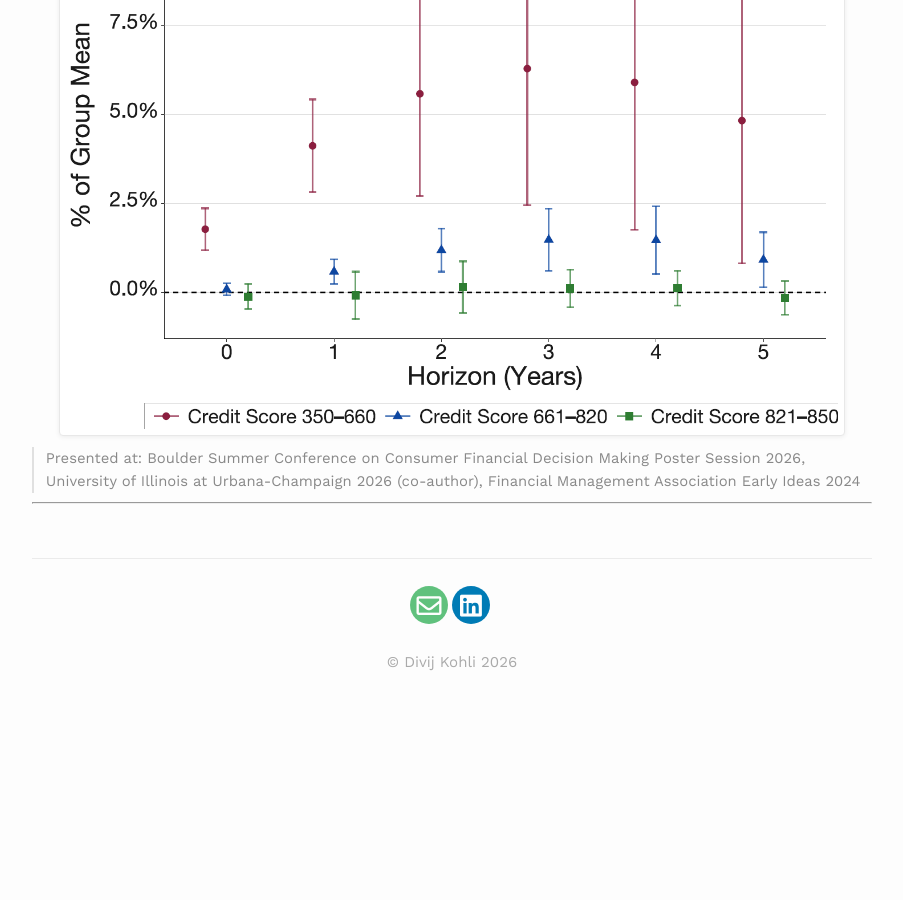
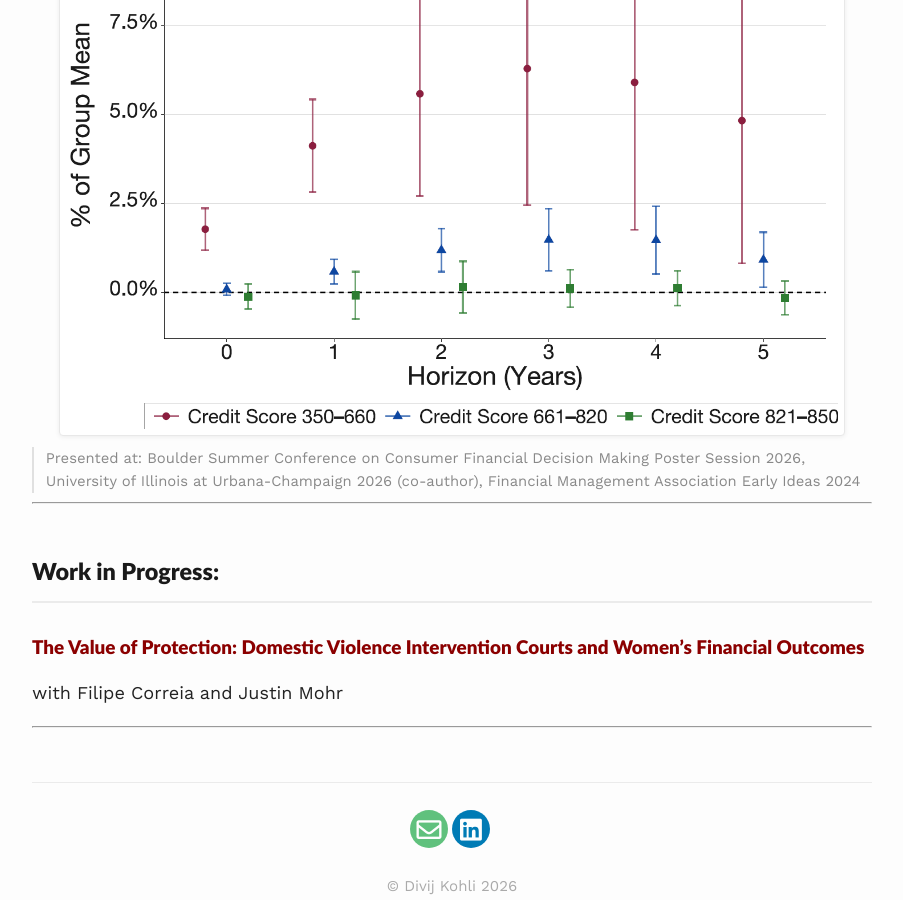
Before and after one commit to divijkohli/divijkohli.github.io, a Jekyll site: the page built from _pages/research.md, in a window 1280 px wide and 900 px high, scrolled down 3807 px. Shown: the whole window, without its empty margins (188-1091 px from the left). Built offline with Jekyll 4.4.1, drawn with Linux system fonts in a browser that asks for light colours; nearby versions of some CDN libraries; before the commit the page ends 4482 px from its top, so only the background shows below that.

Commit message:
Add Work in Progress section to research page
Co-Authored-By: Claude Sonnet 4.6 <noreply@anthropic.com>

```diff
--- a/_pages/research.md
+++ b/_pages/research.md
@@ -61,3 +61,9 @@ Presented at: Boulder Summer Conference on Consumer Financial Decision Making Po
 </div>
 
 ---
+
+## Work in Progress:
+### The Value of Protection: Domestic Violence Intervention Courts and Women's Financial Outcomes
+with Filipe Correia and Justin Mohr
+
+---
```
